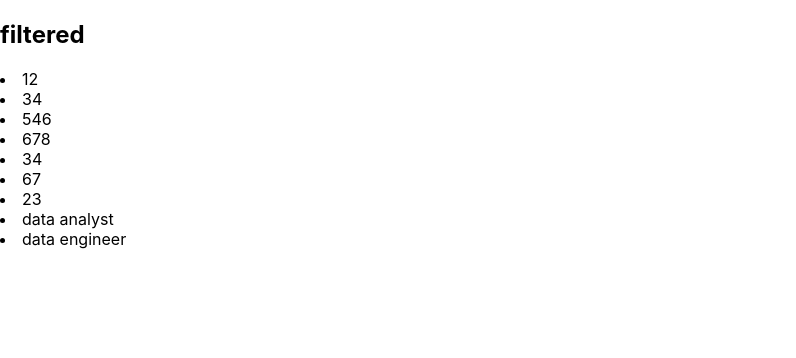
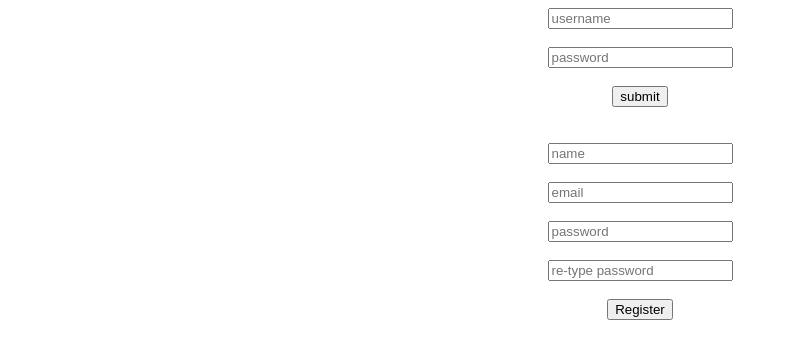
Before and after one commit to bkrishna1114/React-Basics, a React (Create React App) app: page / in a window 1280 px wide. Shown: the top 358 px of the page, without its empty margins (0-796 px from the left). Built offline with nearby package versions, Linux system fonts and the light colour scheme.

Commit message:
login and registration

```diff
--- a/src/App.js
+++ b/src/App.js
@@ -2,6 +2,9 @@ import React,{Component,useEffect,useState} from "react";
 import Display from "./display";
 import './App.css';
 import axios from "axios";
+import Header from "./components/Header";
+import {Footer} from "./components/Footer";
+import Home from "./components/Home";
 
 // const App  = () => {
 //   return(
@@ -222,28 +225,39 @@ import axios from "axios";
 
 
 // using filter in react.. App
-const App = () =>{
-	const array = [12,34,546,678,34,67,23]
-	const obj = [
-		{ id: 1, name: 'data analyst' },
-		{ id: 2, name: 'data engineer' },
-		{ id: 3, name: 'python developer' },
-		{ id: 4, name: 'PowerBI developer' }
-	];
-	// array filete function....
-	const filtered_arr = array.filter(value => value>0);
-	const filtered_obj = obj.filter(value => value.name.includes('a'));
-	return(
-		<div>
-			<h2>filtered</h2>
-			{
-				filtered_arr.map(value => <li>{value}</li>)
-			}
-			{
-				filtered_obj.map(value => <li>{value.name}</li>)
-			}
-		</div>
-	)
-};
+// const App = () =>{
+// 	const array = [12,34,546,678,34,67,23]
+// 	const obj = [
+// 		{ id: 1, name: 'data analyst' },
+// 		{ id: 2, name: 'data engineer' },
+// 		{ id: 3, name: 'python developer' },
+// 		{ id: 4, name: 'PowerBI developer' }
+// 	];
+// 	// array filete function....
+// 	const filtered_arr = array.filter(value => value>0);
+// 	const filtered_obj = obj.filter(value => value.name.includes('a'));
+// 	return(
+// 		<div>
+// 			<h2>filtered</h2>
+// 			{
+// 				filtered_arr.map(value => <li>{value}</li>)
+// 			}
+// 			{
+// 				filtered_obj.map(value => <li>{value.name}</li>)
+// 			}
+// 		</div>
+// 	)
+// };
 
-export default App;
+// export default App;
+
+
+// export default function App() {
+//   return (
+// 	<div>
+// 		<Header/>
+// 		<Footer/>
+// 		<Home/>
+// 	</div>
+//   )
+// }
--- /dev/null
+++ b/src/components/Footer.js
@@ -0,0 +1,10 @@
+import React from "react";
+
+
+export const Footer =() =>{
+    return(
+        <div>
+            <h1>Footer</h1>
+        </div>
+    )
+};
--- /dev/null
+++ b/src/components/Header.js
@@ -0,0 +1,11 @@
+import React from "react";
+
+const Header = () => {
+    return(
+        <div>
+            <h1>Header</h1>
+        </div>
+    )
+};
+
+export default Header;
--- /dev/null
+++ b/src/components/Home.js
@@ -0,0 +1,12 @@
+import React from "react";
+
+
+const Home =() =>{
+    return(
+        <div>
+            <h1>Home</h1>
+        </div>
+    )
+}
+
+export default  Home;
--- a/src/index.js
+++ b/src/index.js
@@ -1,17 +1,20 @@
 import React from 'react';
 import ReactDOM from 'react-dom/client';
-import './index.css';
-import App from './App';
+// import './index.css';
+// import App from './App';
+import Login from './user/login';
+import Register from './user/register';
 import reportWebVitals from './reportWebVitals';
 
 const root = ReactDOM.createRoot(document.getElementById('root'));
 root.render(
   <React.StrictMode>
-    <App />
+    <Login />
+    <Register />
   </React.StrictMode>
 );
 
 // If you want to start measuring performance in your app, pass a function
 // to log results (for example: reportWebVitals(console.log))
 // or send to an analytics endpoint. Learn more: https://bit.ly/CRA-vitals
-reportWebVitals();
+// reportWebVitals();
--- /dev/null
+++ b/src/user/login.js
@@ -0,0 +1,33 @@
+import React from "react";
+import { useState } from "react";
+
+// Creating a react registration form...
+const Login = () => {
+	const [data,setData] = useState({
+		username : '',
+		password :'',
+	});
+    const {username,password} = data;
+
+    const onChangeHandler = e => {
+        setData({...data,[e.target.name]:[e.target.value]})
+    }
+
+    const onsubmitHandler = e =>{
+        e.preventDefault()
+        console.log(data)
+    }
+  return (
+	<div>
+		<center>
+            <form  onSubmit={onsubmitHandler}>
+                <input type="text" placeholder="username" name="username" onChange={onChangeHandler} value={username}/> <br/><br/>
+                <input type="text" placeholder="password" name="password" onChange={onChangeHandler} value={password}/><br/><br/>
+                <input type="submit" value ="submit"/><br/>
+            </form>
+        </center>
+	</div>
+  )
+}
+
+export default Login;
--- /dev/null
+++ b/src/user/register.js
@@ -0,0 +1,50 @@
+import React, { useEffect } from "react";
+import { useState } from "react";
+
+// Creating a react registration form...
+const Register = () => {
+	const [data,setData] = useState({
+		name : '',
+        email : '',
+		password :'',
+        retype_password:'',
+	});
+    const {name,email,password,retype_password} = data;
+
+    const onChangeHandler = e => {
+        setData({...data,[e.target.name]:e.target.value})
+    }
+
+    const onsubmitHandler = e =>{
+        e.preventDefault();
+        if(name.length <=5){
+            alert("name lenght should'nt be less than 5")
+        }
+        else if(password!==retype_password){
+            alert('password not matching')
+        }
+        else{
+            console.log(data)
+            alert('Registration Successful')
+        }
+    };
+
+  return (
+	<div>
+		<center>
+            <br/>
+            <br/>
+            <form  onSubmit={onsubmitHandler}>
+                <input type="text" placeholder="name" name="name" onChange={onChangeHandler} value={name}/> <br/><br/>
+                <input type="email" placeholder="email" name="email" onChange={onChangeHandler} value={email}/> <br/><br/>
+                <input type="password" placeholder="password" name="password" onChange={onChangeHandler} value={password}/><br/><br/>
+                <input type="password" placeholder="re-type password" name="retype_password" onChange={onChangeHandler} value={retype_password}/><br/><br/>
+                {password !=retype_password ?<h5 style={{'color':'red','fontSize':'7px','padding':'0px'}}>password did'nt matching</h5>:null}
+                <input type="submit" value ="Register"/><br/>
+            </form>
+        </center>
+	</div>
+  )
+}
+
+export default Register;
```
Also changed, not shown: src/App.css (line endings or trailing spaces).
